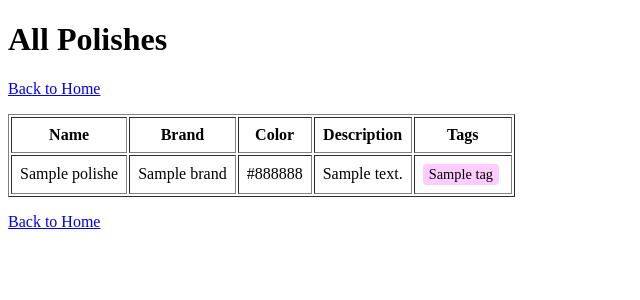
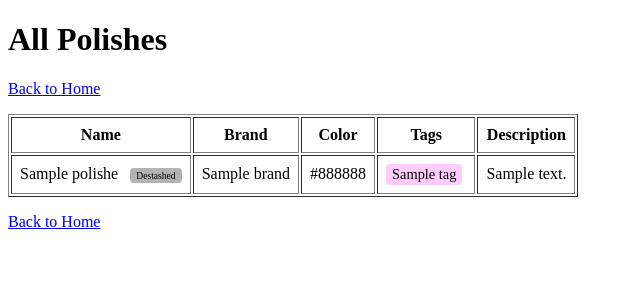
Before and after one commit to mbvillalonga/nail-polish-db, a Flask app: page /polishes in a window 1280 px wide. Shown: the top 300 px of the page, without its empty margins (0-640 px from the left). Run offline with Flask 3, Linux system fonts and the light colour scheme; tables that the repository leaves empty hold one stand-in row (values such as "Sample post").

Commit message:
Update polishes model

```diff
--- a/models.py
+++ b/models.py
@@ -155,8 +155,7 @@
     )
     color_family = db.Column(db.String(50))
     full_desc = db.Column(db.String(400))
-    # eventually add:
-    # destash_flag (single-select, can remain blank)
+    destashed_flag = db.Column(db.Boolean, default=False, nullable=False)
 
     # Foreign keys (to linked parent tables)
     recipe_id = db.Column(
--- a/static/style.css
+++ b/static/style.css
@@ -14,3 +14,12 @@
     margin-bottom: 10px;
     border-radius: 4px;
 }
+
+.destash-label {
+    background-color: #b3b3b3;
+    color: #000;
+    padding: 2px 6px;
+    border-radius: 4px;
+    font-size: 0.6rem;
+    margin-left: 0.5rem;
+}
--- a/templates/polishes.html
+++ b/templates/polishes.html
@@ -16,15 +16,19 @@
                 <th>Name</th>
                 <th>Brand</th>
                 <th>Color</th>
+                <th>Tags</th>
                 <th>Description</th>
-                <th>Tags</th>
             </tr>
             {% for polish in polishes %}
             <tr>
-                <td>{{ polish.name }}</td>
+                <td>
+                    {{ polish.name }}
+                    {% if polish.destashed_flag %}
+                        <span class="destash-label">Destashed</span>
+                    {% endif %}
+                </td>
                 <td>{{ polish.brand.name if polish.brand else "-" }}</td>
                 <td>{{ polish.color_family or "-" }}</td>
-                <td>{{ polish.full_desc or "-" }}</td>
                 <td>
                     {% for tag in polish.tag %}
                         <span class="tag-label">{{ tag.name }}</span>
@@ -32,6 +36,7 @@
                         <em>No tags</em>
                     {% endfor %}
                 </td>
+                <td>{{ polish.full_desc or "-" }}</td>
             </tr>
             {% endfor %}
         </table>
```
Also changed, not shown: migrations/versions/a40d97d6357a_add_destashed_flag_to_polish.py (added, +32 -0 lines), README.md.
